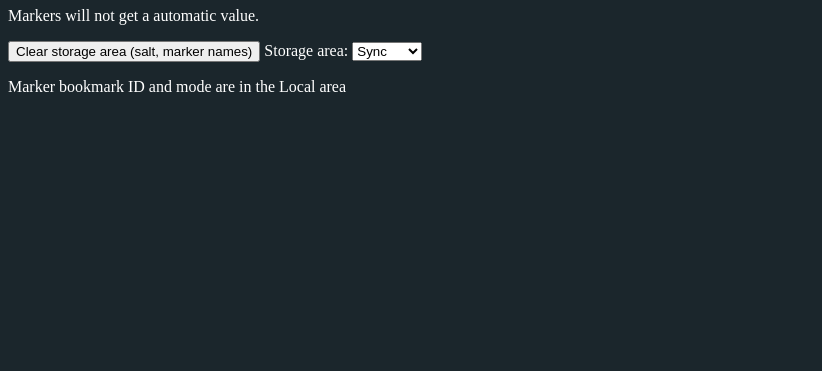
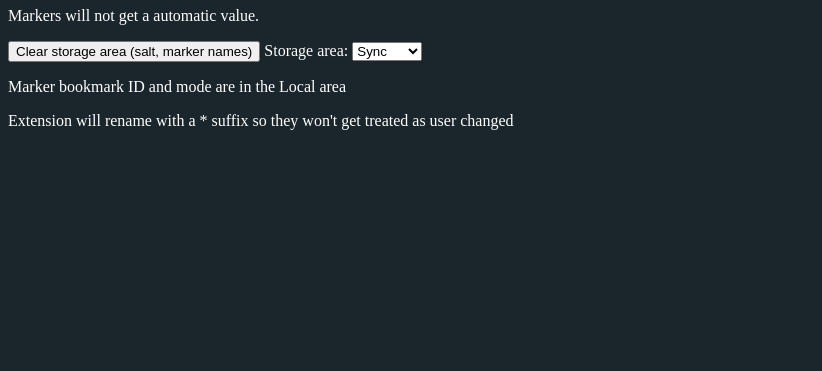
Before and after one commit to NDevTK/OriginMarker, a browser extension: page options.html in a window 1280 px wide. Shown: the part 429-800 px from the top of the page, without its empty margins (0-822 px from the left). Drawn offline with Linux system fonts and the light colour scheme.

Commit message:
Update options.html

```diff
--- a/options.html
+++ b/options.html
@@ -38,5 +38,6 @@
       <option value="session">Session</option>
     </select>
     <p>Marker bookmark ID and mode are in the Local area</p>
+    <p>Extension will rename with a * suffix so they won't get treated as user changed</p>
   </body>
 </html>
```
